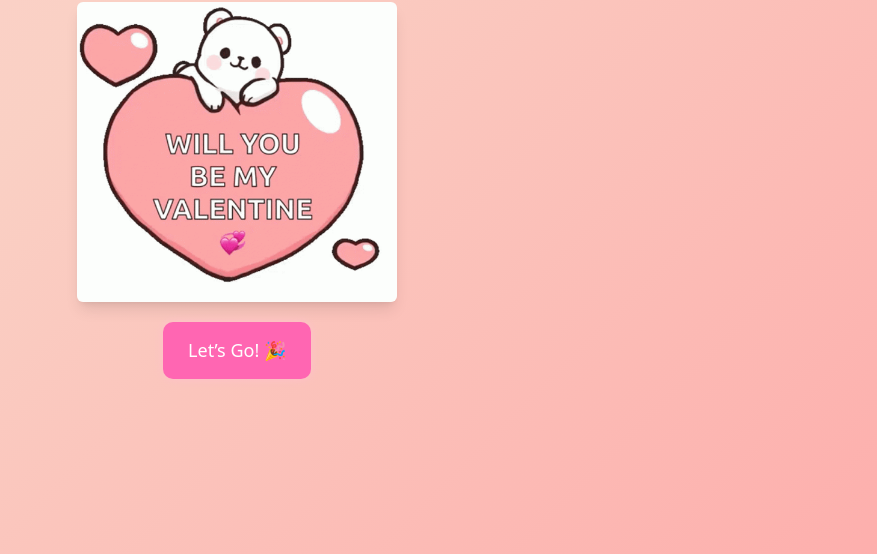
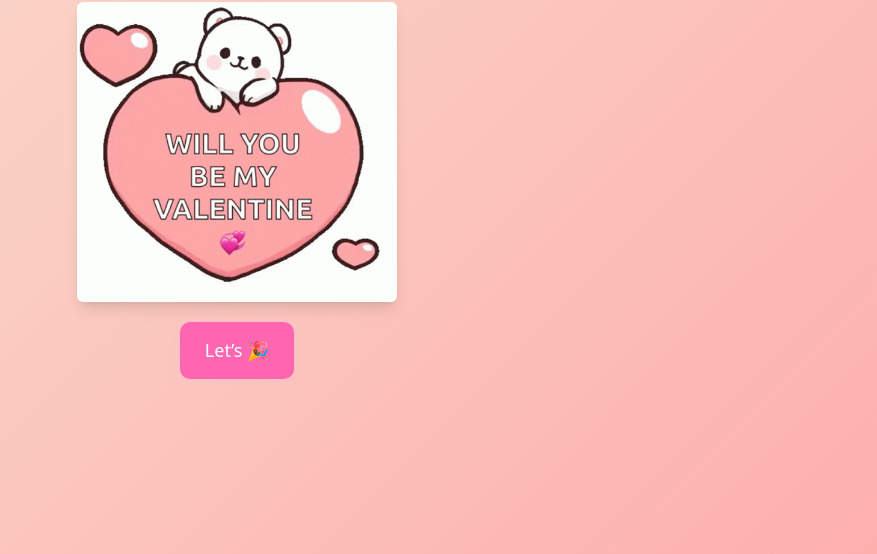
Before and after one commit to maanifestation/valentine, a plain HTML site: page code/index.html in a window 1280 px wide. Shown: the part 246-800 px from the top of the page, without its empty margins (403-1280 px from the left). Drawn offline with nearby package versions, Linux system fonts and the light colour scheme.

Commit message:
Update index.html

```diff
--- a/code/index.html
+++ b/code/index.html
@@ -82,7 +82,7 @@
         class="rounded-md h-[300px] object-cover shadow-lg" />
 
       <div class="flex gap-4 pt-[20px]">
-        <button id="nextButton" class="button">Let’s Go! 🎉</button>
+        <button id="nextButton" class="button">Let’s  🎉</button>
       </div>
     </div>
   </div>
```
